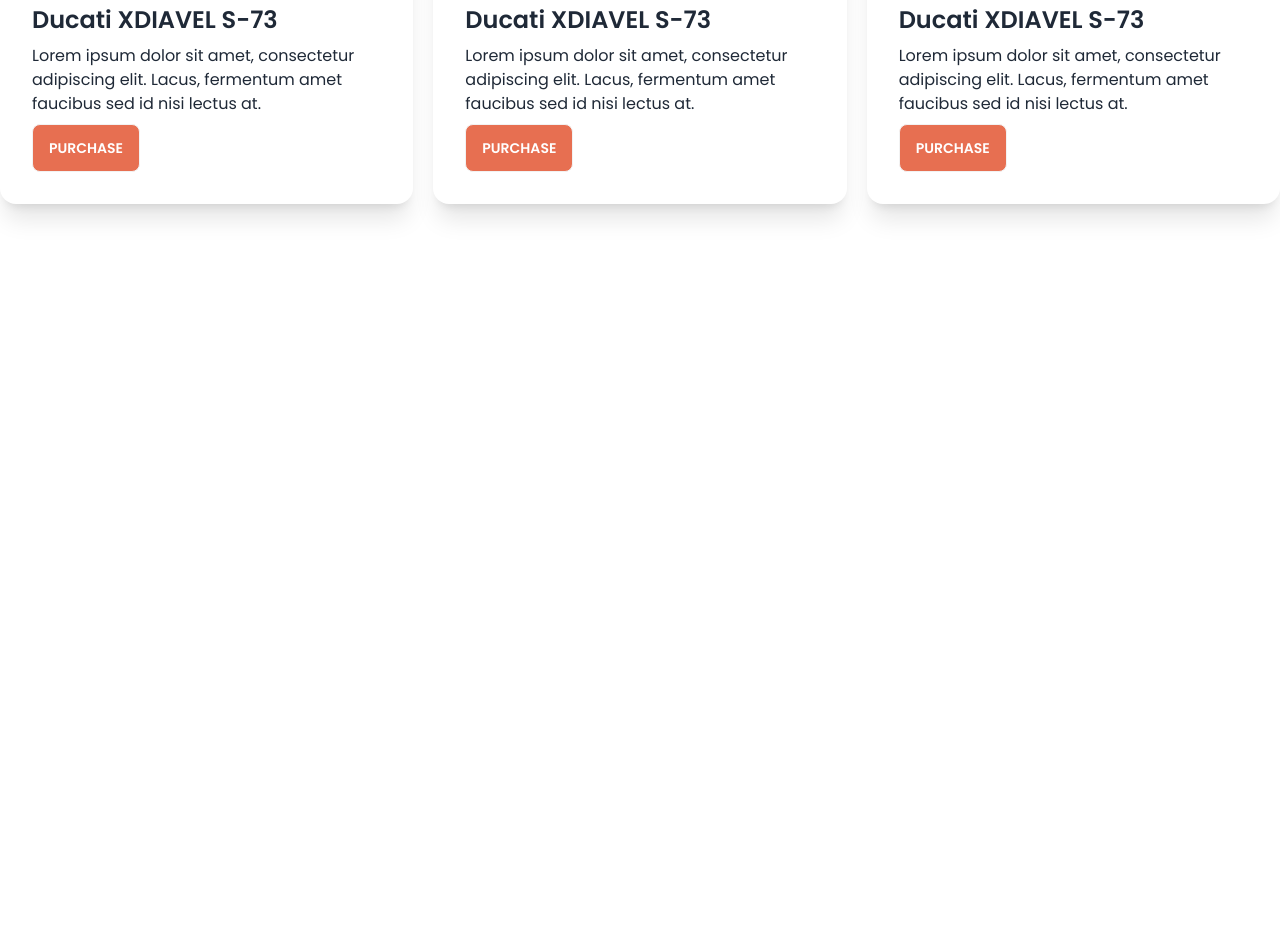
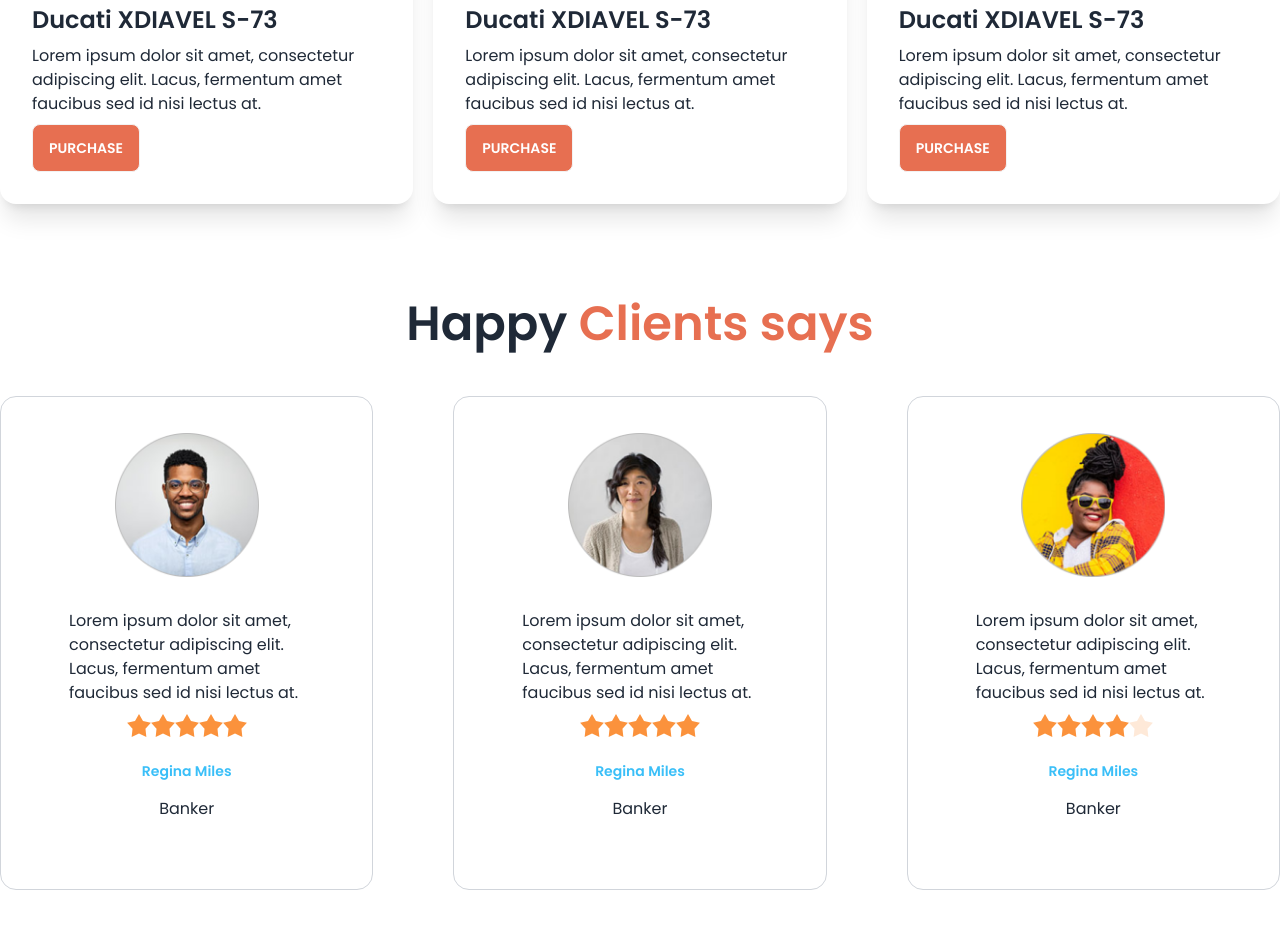
Before and after one commit to himu004/biker-zone-with-daisyui, a plain HTML site: page index.html in a window 1280 px wide. Shown: the part 1098-2026 px from the top of the page. Before the commit the page ends 1398 px from the top, so only its background shows below. Drawn offline with nearby package versions, Linux system fonts and the light colour scheme.

Commit message:
Happy Clients Section Added

```diff
--- a/index.html
+++ b/index.html
@@ -226,6 +226,83 @@
                 </div>
             </div>
         </section>
+        <!-- Happy Clients -->
+
+        <section class="my-24">
+            <h3 class="text-5xl font-semibold text-center mb-12">Happy <span class="text-bike-primary">Clients
+                    says</span></h3>
+
+            <!-- Card Container -->
+            <div class="grid grid-flow-col-1 md:grid-cols-2 lg:grid-cols-3 gap-20">
+                <!-- First Card -->
+                <div class="card bg-base-100 p-9 border border-gray-300">
+                    <figure><img class="w-36" src="/images/others/user-1.png" alt="Shoes" /></figure>
+                    <div class="card-body">
+                        <p>
+                            Lorem ipsum dolor sit amet, consectetur adipiscing elit. Lacus, fermentum amet faucibus sed
+                            id nisi lectus at.
+                        </p>
+                        <div class="rating justify-center">
+                            <input type="radio" name="rating-2" class="mask mask-star-2 bg-orange-400" />
+                            <input type="radio" name="rating-2" class="mask mask-star-2 bg-orange-400" />
+                            <input type="radio" name="rating-2" class="mask mask-star-2 bg-orange-400" />
+                            <input type="radio" name="rating-2" class="mask mask-star-2 bg-orange-400" checked />
+                            <input type="radio" name="rating-2" class="mask mask-star-2 bg-orange-400" />
+                        </div>
+                        <div class="text-center space-y-4 mt-4">
+                            <h4 class="text-sm font-semibold text-info">Regina Miles</h4>
+                            <p>Banker</p>
+
+                        </div>
+                    </div>
+                </div>
+                <!-- Second Card -->
+                <div class="card bg-base-100 p-9 border border-gray-300">
+                    <figure><img class="w-36" src="/images/others/user-2.png" alt="Shoes" /></figure>
+                    <div class="card-body">
+                        <p>
+                            Lorem ipsum dolor sit amet, consectetur adipiscing elit. Lacus, fermentum amet faucibus sed
+                            id nisi lectus at.
+                        </p>
+                        <div class="rating justify-center">
+                            <input type="radio" name="rating-2" class="mask mask-star-2 bg-orange-400" />
+                            <input type="radio" name="rating-2" class="mask mask-star-2 bg-orange-400" />
+                            <input type="radio" name="rating-2" class="mask mask-star-2 bg-orange-400" />
+                            <input type="radio" name="rating-2" class="mask mask-star-2 bg-orange-400" checked />
+                            <input type="radio" name="rating-2" class="mask mask-star-2 bg-orange-400" />
+                        </div>
+                        <div class="text-center space-y-4 mt-4">
+                            <h4 class="text-sm font-semibold text-info">Regina Miles</h4>
+                            <p>Banker</p>
+
+                        </div>
+                    </div>
+                </div>
+                <!-- Third Card -->
+                <div class="card bg-base-100 p-9 border border-gray-300">
+                    <figure><img class="w-36" src="/images/others/user-3.png" alt="Shoes" /></figure>
+                    <div class="card-body">
+                        <p>
+                            Lorem ipsum dolor sit amet, consectetur adipiscing elit. Lacus, fermentum amet faucibus sed
+                            id nisi lectus at.
+                        </p>
+                        <div class="rating justify-center">
+                            <input type="radio" name="rating-2" class="mask mask-star-2 bg-orange-400" />
+                            <input type="radio" name="rating-2" class="mask mask-star-2 bg-orange-400" />
+                            <input type="radio" name="rating-2" class="mask mask-star-2 bg-orange-400" />
+                            <input type="radio" name="rating-2" class="mask mask-star-2 bg-orange-400" checked />
+                            <input type="radio" name="rating-2" class="mask mask-star-2 bg-orange-400" />
+                        </div>
+                        <div class="text-center space-y-4 mt-4">
+                            <h4 class="text-sm font-semibold text-info">Regina Miles</h4>
+                            <p>Banker</p>
+
+                        </div>
+                    </div>
+                </div>
+            </div>
+
+        </section>
     </main>
     <footer>
 
```
